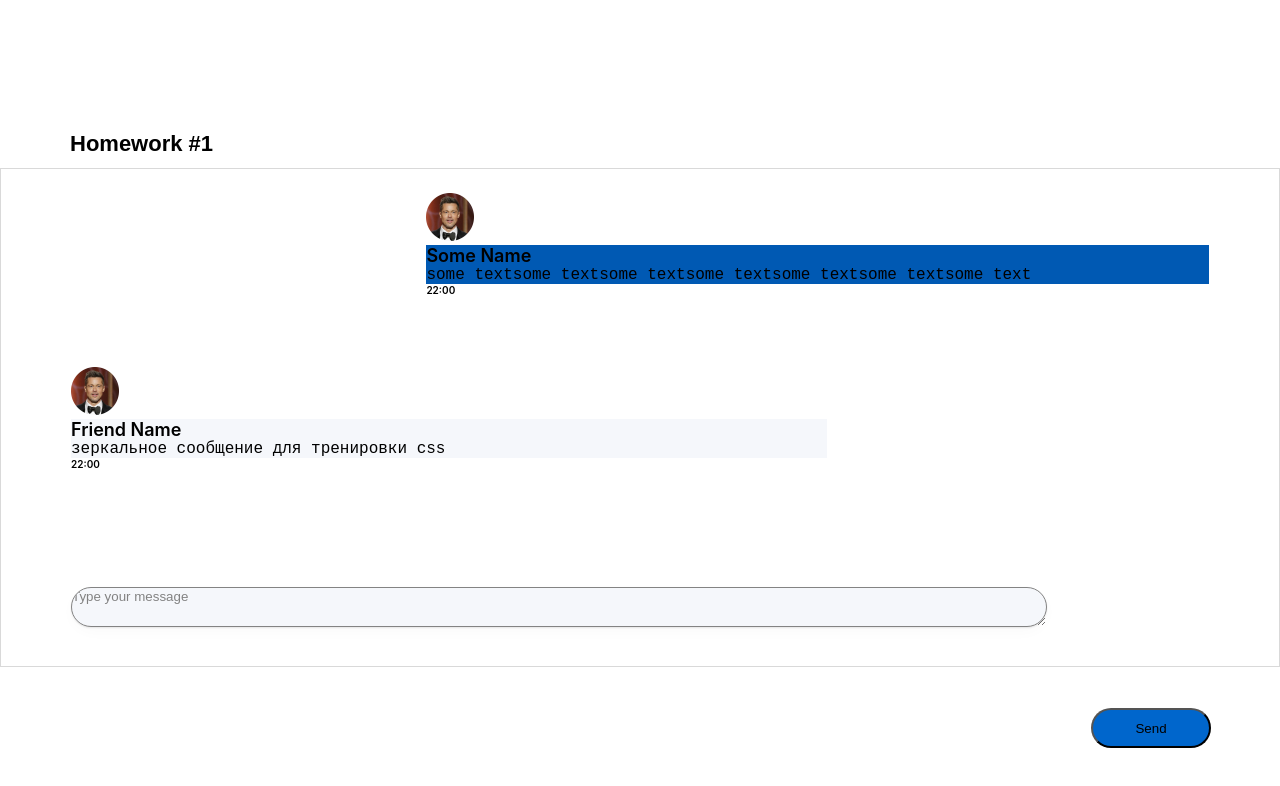
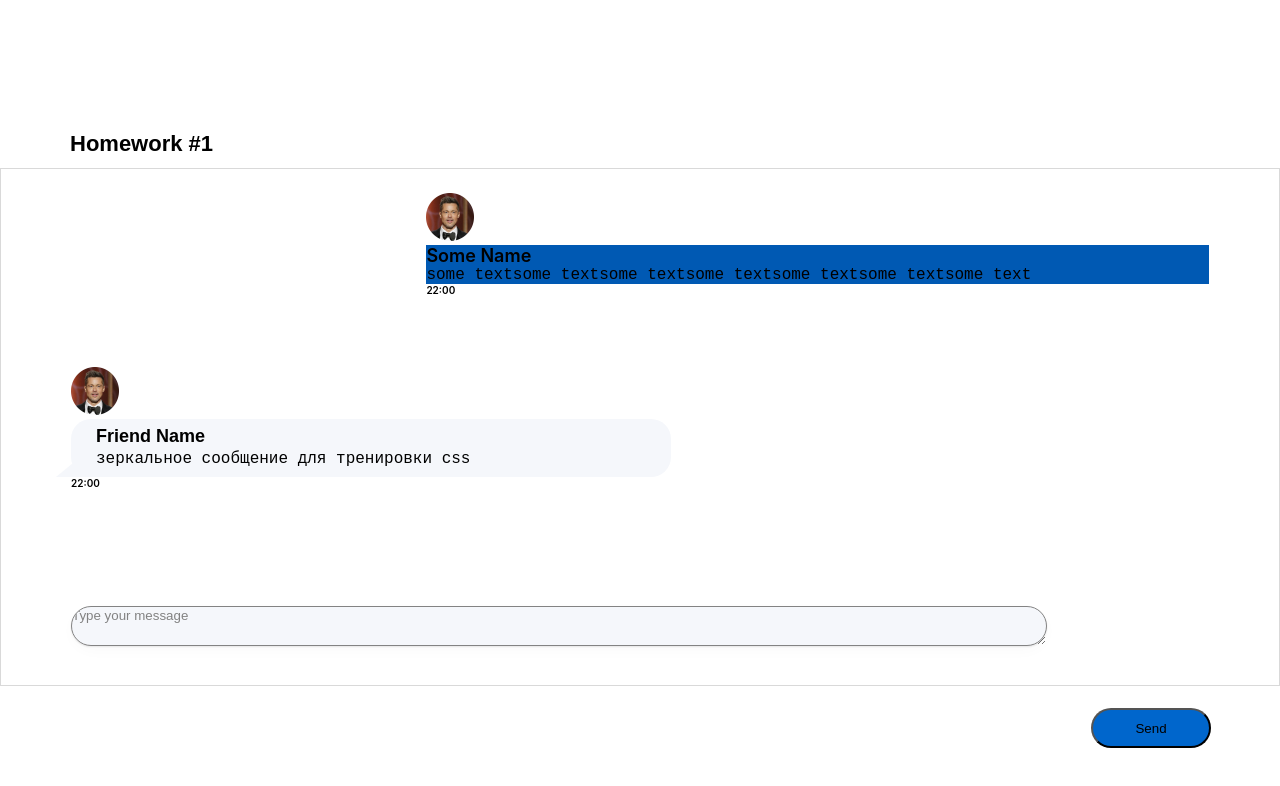
Before and after one commit to AdammmVV/Homework, a React (Create React App) app: page / in a window 1280 px wide. Shown: the top 786 px of the page. Built offline with nearby package versions, Linux system fonts and the light colour scheme.

Commit message:
change css FriendMessage.module.css

```diff
--- a/src/s2-homeworks/hw01/friend-message/FriendMessage.module.css
+++ b/src/s2-homeworks/hw01/friend-message/FriendMessage.module.css
@@ -16,24 +16,42 @@
 
 .friendText {
     grid-area: t;
+    font-family: 'Montserrat', sans-serif;
+    font-style: normal;
+    font-weight: 400;
+    font-size: 16px;
+    line-height: 20px;
+    color: #000000;
+    background-color: #F5F7FB;
+    max-width: 600px;
+    border-radius: 20px;
+    position: relative;
+    z-index: 15;
 }
 
-.friendText:after {
-
+.friendText:before {
+    content: ' ';
+    border-left: 55px solid transparent;
+    border-right: 55px solid transparent;
+    border-bottom: 45px solid #F5F7FB;
+    position: absolute;
+    bottom: 0;
+    left: -15px;
+    z-index: -10;
 }
 
 .friendName {
     grid-area: n;
+    padding: 7px 25px 3px 25px;
     font-weight: 600;
     font-size: 18px;
-    background-color: #F5F7FB;
-;
+
 }
 
 .friendMessageText {
     grid-area: m;
+    padding: 0 25px 8px 25px;
     font-size: 16px;
-    background-color: #F5F7FB;
 }
 
 .friendTime {
```
